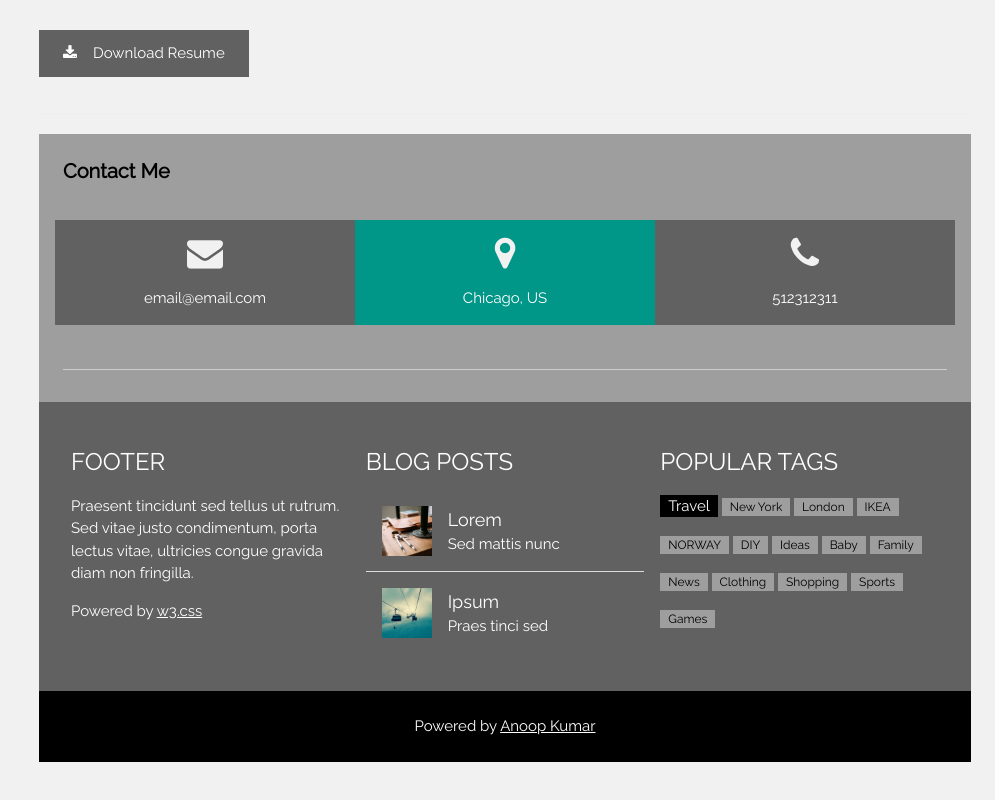
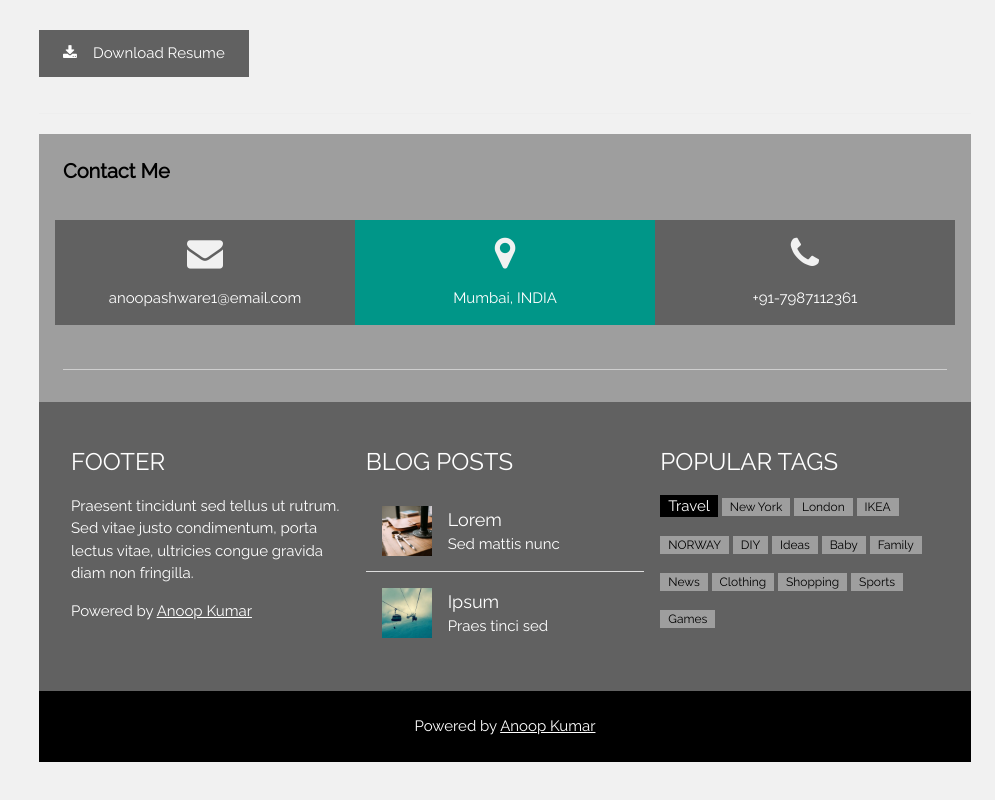
Before and after one commit to anoopkumar436/portfolio, a plain HTML site: page index.html in a window 1280 px wide. Shown: the part 1887-2687 px from the top of the page, without its empty margins (285-1280 px from the left). Drawn offline with nearby package versions, Linux system fonts and the light colour scheme; files whose address does not match are found by name.

Commit message:
Update index.html

```diff
--- a/index.html
+++ b/index.html
@@ -220,15 +220,15 @@ body,h1,h2,h3,h4,h5,h6 {font-family: "Raleway", sans-serif}
     <div class="w3-row-padding w3-center w3-padding-24" style="margin:0 -16px">
       <div class="w3-third w3-dark-grey">
         <p><i class="fa fa-envelope w3-xxlarge w3-text-light-grey"></i></p>
-        <p>email@email.com</p>
+        <p>anoopashware1@email.com</p>
       </div>
       <div class="w3-third w3-teal">
         <p><i class="fa fa-map-marker w3-xxlarge w3-text-light-grey"></i></p>
-        <p>Chicago, US</p>
+        <p>Mumbai, INDIA</p>
       </div>
       <div class="w3-third w3-dark-grey">
         <p><i class="fa fa-phone w3-xxlarge w3-text-light-grey"></i></p>
-        <p>512312311</p>
+        <p>+91-7987112361</p>
       </div>
     </div>
     <hr class="w3-opacity">
@@ -255,7 +255,7 @@ body,h1,h2,h3,h4,h5,h6 {font-family: "Raleway", sans-serif}
     <div class="w3-third">
       <h3>FOOTER</h3>
       <p>Praesent tincidunt sed tellus ut rutrum. Sed vitae justo condimentum, porta lectus vitae, ultricies congue gravida diam non fringilla.</p>
-      <p>Powered by <a href="https://www.w3schools.com/w3css/default.asp" target="_blank">w3.css</a></p>
+      <p>Powered by <a href="https://www.w3schools.com/w3css/default.asp" target="_blank">Anoop Kumar</a></p>
     </div>
 
     <div class="w3-third">
```
